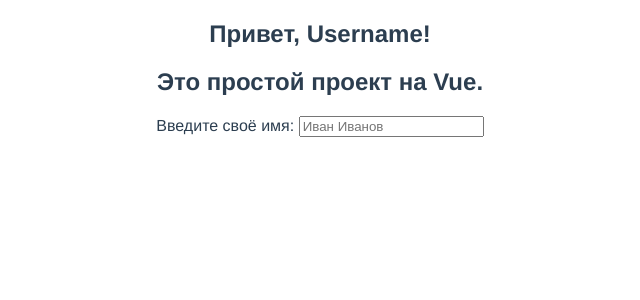
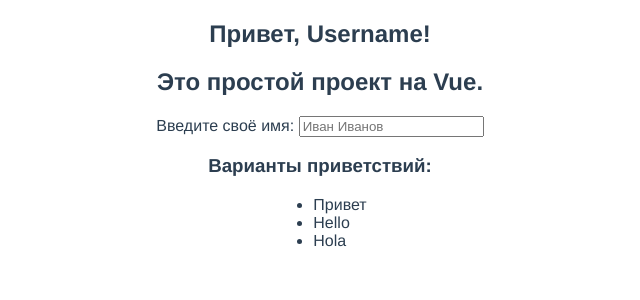
Before and after one commit to kantegory/mentoring, a Vue app in the folder 03_vue_examples/: page / in a window 1280 px wide. Shown: the top 300 px of the page, without its empty margins (320-960 px from the left). Built offline with nearby package versions, Linux system fonts and the light colour scheme.

Commit message:
Add v-for example

```diff
--- /dev/null
+++ b/03_vue_examples/src/components/GreetingList.vue
@@ -0,0 +1,26 @@
+<template>
+  <ul class="greeting-list">
+    <li
+      v-for="greeting in greetings"
+      :key="greeting.id"
+    >
+      {{ greeting.text }}
+    </li>
+  </ul>
+</template>
+
+<script>
+export default {
+  name: 'GreetingList',
+
+  props: {
+    greetings: Array
+  }
+}
+</script>
+
+<style>
+.greeting-list li {
+  text-align: left;
+}
+</style>
--- a/03_vue_examples/src/views/Greeting.vue
+++ b/03_vue_examples/src/views/Greeting.vue
@@ -20,23 +20,37 @@
         placeholder="Иван Иванов"
       />
     </form>
+
+    <h3>Варианты приветствий:</h3>
+
+    <div class="greeting-list-wrapper">
+      <greeting-list :greetings="greetings" />
+    </div>
   </section>
 </template>
 
 <script>
 import GreetingCard from '@/components/GreetingCard'
+import GreetingList from '@/components/GreetingList'
 
 export default {
   name: 'Greeting',
 
   components: {
-    GreetingCard
+    GreetingCard,
+    GreetingList
   },
 
   data: () => ({
     username: '',
 
-    savedUsername: ''
+    savedUsername: '',
+
+    greetings: [
+      { id: 1, text: 'Привет' },
+      { id: 2, text: 'Hello' },
+      { id: 3, text: 'Hola' }
+    ]
   }),
 
   methods: {
@@ -67,4 +81,11 @@ export default {
 </script>
 
 <style>
+.greeting-list-wrapper {
+  display: flex;
+}
+
+.greeting-list-wrapper .greeting-list {
+  margin: auto
+}
 </style>
```
